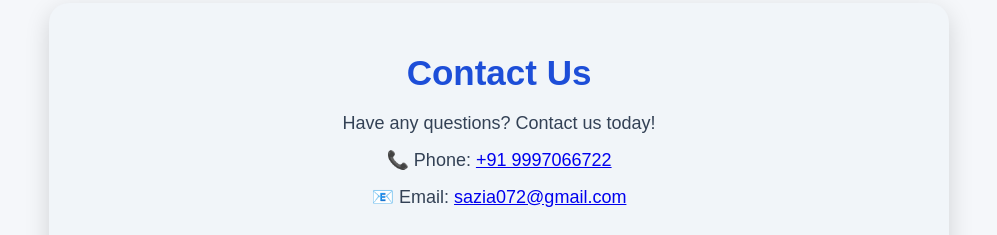
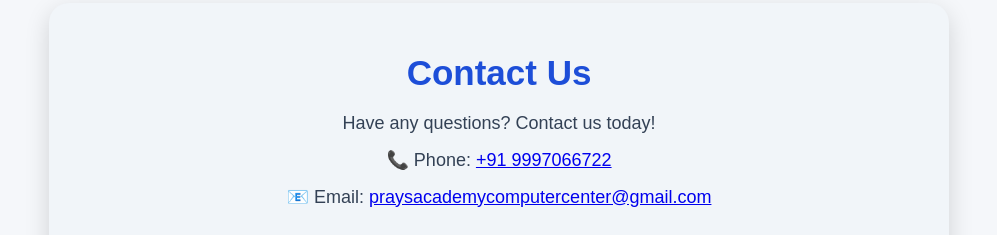
Before and after one commit to kumarmonu64698-cmyk/prayas-computer-academy, a plain HTML site: page index.html in a window 1280 px wide. Shown: the part 4383-4618 px from the top of the page, without its empty margins (141-1138 px from the left). Drawn offline with Linux system fonts and the light colour scheme.

Commit message:
Update index.html

```diff
--- a/index.html
+++ b/index.html
@@ -342,8 +342,8 @@
 
         <p>
             📧 Email:
-            <a href="mailto:sazia072@gmail.com">
-                sazia072@gmail.com
+            <a href="mailto:prayasacademycomputercenter@gmail.com">
+                praysacademycomputercenter@gmail.com
             </a>
         </p>
 
@@ -448,7 +448,7 @@
             <div class="footer-box">
                 <h3>Contact Us</h3>
                 <p>📞 +91 9997066722</p>
-                <p>📧 sazia072@gmail.com</p>
+                <p>📧 prayasacademycomputercenter@gamil.com</p>
                 <p>📍 Uttar Pradesh, India</p>
             </div>
 
```
